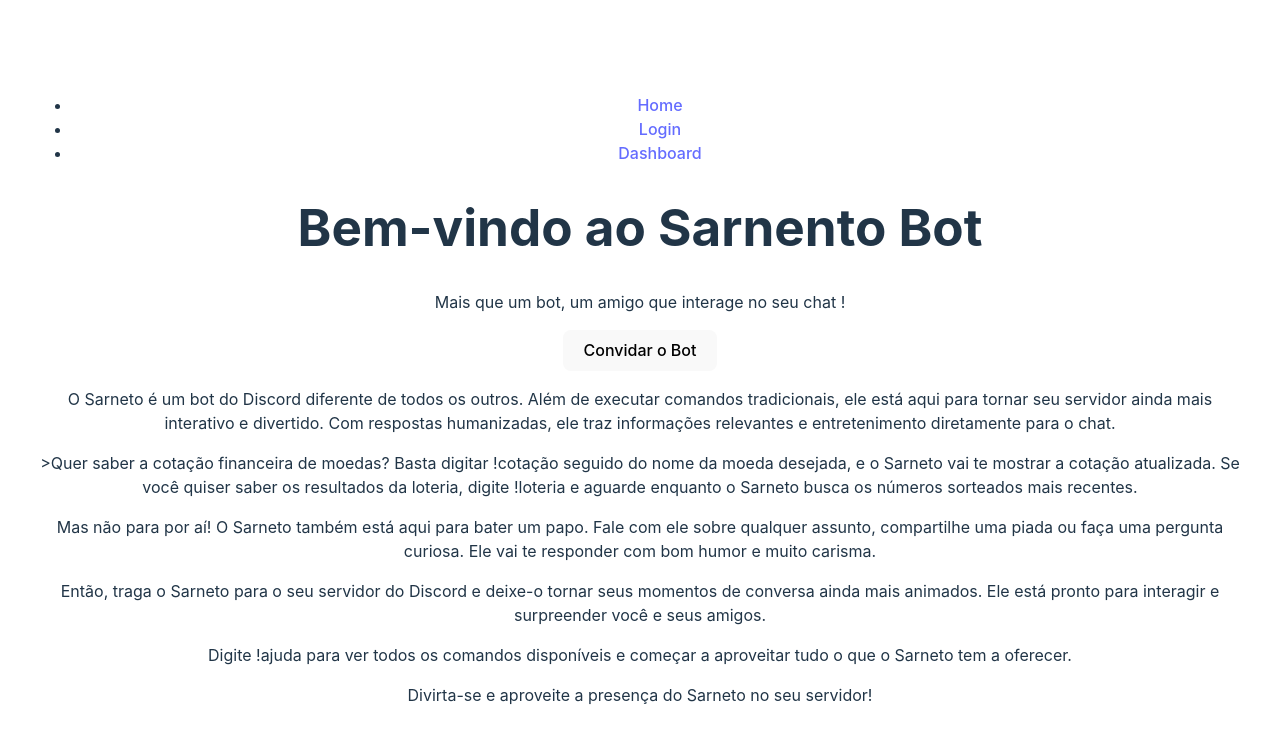
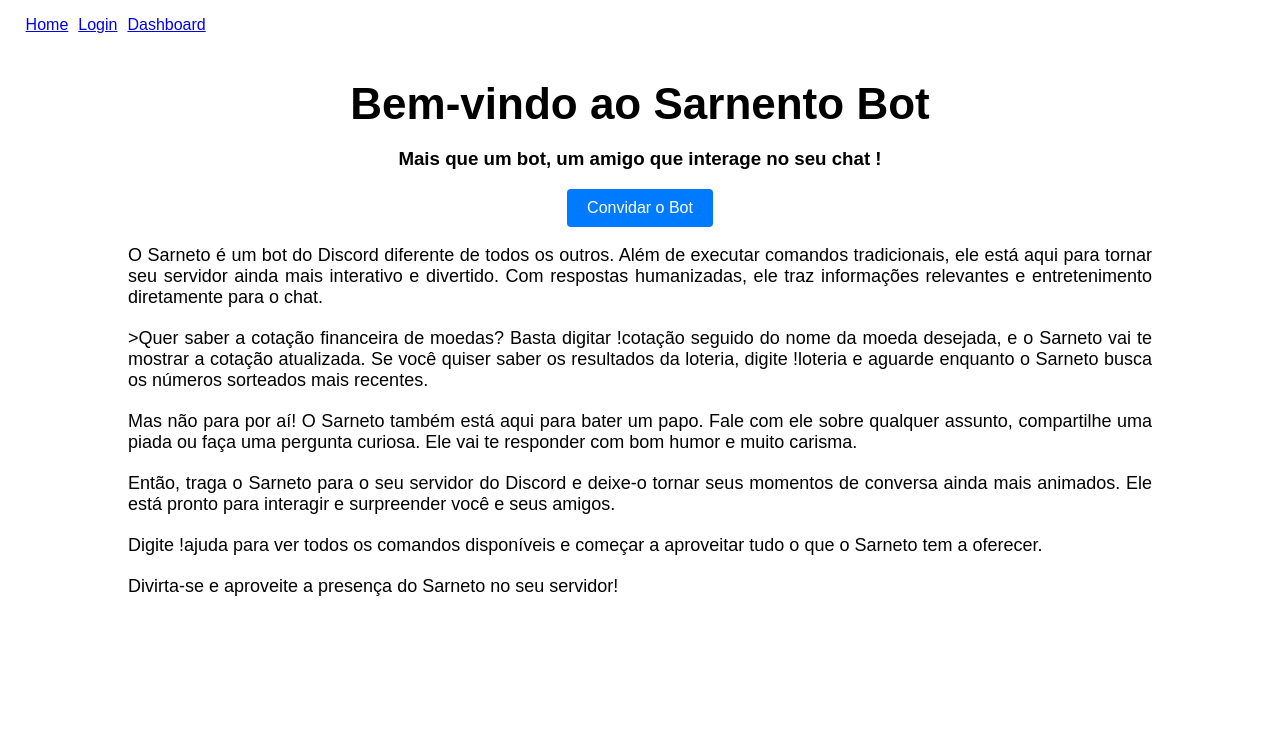
Before and after one commit to mrxcao/sarnento_front, a Vue app: page / in a window 1280 px wide. Shown: the top 744 px of the page. Built offline with nearby package versions, Linux system fonts and the light colour scheme; no server answers.

Commit message:
singlepage adjusts

```diff
--- a/src/App.vue
+++ b/src/App.vue
@@ -1,11 +1,13 @@
 <template>
 
 
-<ul>
+<div class="list-container">
+  <ul class="horizontal-list">
   <li><router-link :to="{name:'home'}" >Home</router-link></li>
   <li><router-link :to="{name:'login'}">Login</router-link></li>
   <li><router-link :to="{name:'dashboard'}">Dashboard</router-link> </li>
 </ul>
+</div>
 
   <router-view/>
 
--- a/src/style.css
+++ b/src/style.css
@@ -1,89 +1,62 @@
-:root {
-  font-family: Inter, system-ui, Avenir, Helvetica, Arial, sans-serif;
-  line-height: 1.5;
-  font-weight: 400;
+/* style.css */
 
-  color-scheme: light dark;
-  color: rgba(255, 255, 255, 0.87);
-  background-color: #242424;
-
-  font-synthesis: none;
-  text-rendering: optimizeLegibility;
-  -webkit-font-smoothing: antialiased;
-  -moz-osx-font-smoothing: grayscale;
-  -webkit-text-size-adjust: 100%;
+/* Estilos globais */
+body {
+  font-family: Arial, sans-serif;
+  margin: 0;
+  padding: 0;
 }
 
-a {
-  font-weight: 500;
-  color: #646cff;
-  text-decoration: inherit;
-}
-a:hover {
-  color: #535bf2;
+.container {
+  max-width: 1200px;
+  margin: 0 auto;
+  padding: 20px;
 }
 
-a {
-  font-weight: 500;
-  color: #646cff;
-  text-decoration: inherit;
-}
-a:hover {
-  color: #535bf2;
-}
-
-body {
-  margin: 0;
-  display: flex;
-  place-items: center;
-  min-width: 320px;
-  min-height: 100vh;
-}
-
-h1 {
-  font-size: 3.2em;
-  line-height: 1.1;
-}
-
-button {
-  border-radius: 8px;
-  border: 1px solid transparent;
-  padding: 0.6em 1.2em;
-  font-size: 1em;
-  font-weight: 500;
-  font-family: inherit;
-  background-color: #1a1a1a;
-  cursor: pointer;
-  transition: border-color 0.25s;
-}
-button:hover {
-  border-color: #646cff;
-}
-button:focus,
-button:focus-visible {
-  outline: 4px auto -webkit-focus-ring-color;
-}
-
-.card {
-  padding: 2em;
-}
-
-#app {
-  max-width: 1280px;
-  margin: 0 auto;
-  padding: 2rem;
+/* Estilos para a página inicial (home) */
+.home {
   text-align: center;
 }
 
-@media (prefers-color-scheme: light) {
-  :root {
-    color: #213547;
-    background-color: #ffffff;
-  }
-  a:hover {
-    color: #747bff;
-  }
-  button {
-    background-color: #f9f9f9;
-  }
+.home h1 {
+  font-size: 44px;
+  margin-bottom: 10px;
 }
+
+.home p {
+  font-size: 18px;
+  margin-bottom: 20px;
+  padding-left: 10%;
+  padding-right: 10%;
+  text-align: justify;
+}
+
+.home button {
+  padding: 10px 20px;
+  font-size: 16px;
+  background-color: #007bff;
+  color: #fff;
+  border: none;
+  border-radius: 4px;
+  cursor: pointer;
+}
+
+.home button:hover {
+  background-color: #0056b3;
+}
+
+.list-container {
+  display: flex;
+}
+
+.horizontal-list {
+  display: flex;
+  list-style-type: none;
+  padding-left: 2%;
+}
+
+.horizontal-list li {
+  margin-right: 10px;
+}
+
+/* Outros estilos para diferentes partes do site... */
--- a/src/views/HomeView.vue
+++ b/src/views/HomeView.vue
@@ -1,7 +1,7 @@
 <template>
   <div class="home">
     <h1>Bem-vindo ao Sarnento Bot</h1>
-    <p>Mais que um bot, um amigo que interage no seu chat !</p>
+    <h3>Mais que um bot, um amigo que interage no seu chat !</h3>
     <button @click="inviteBot">Convidar o Bot</button>
 
 
```
